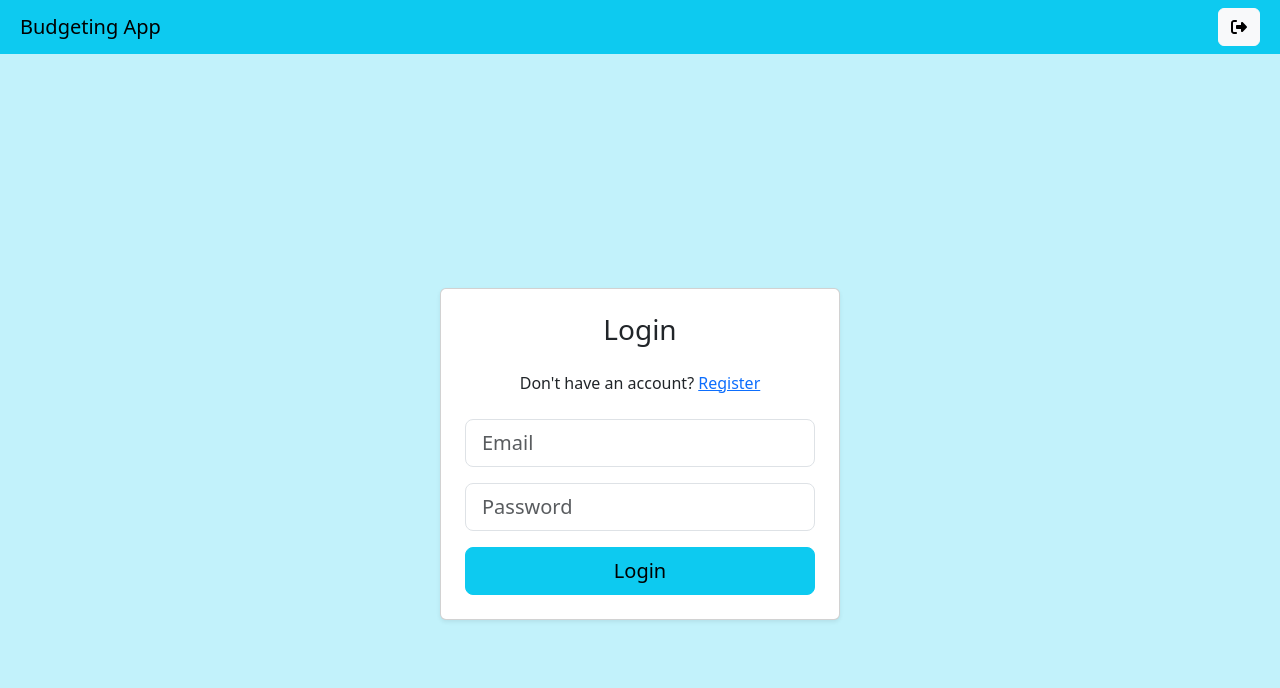
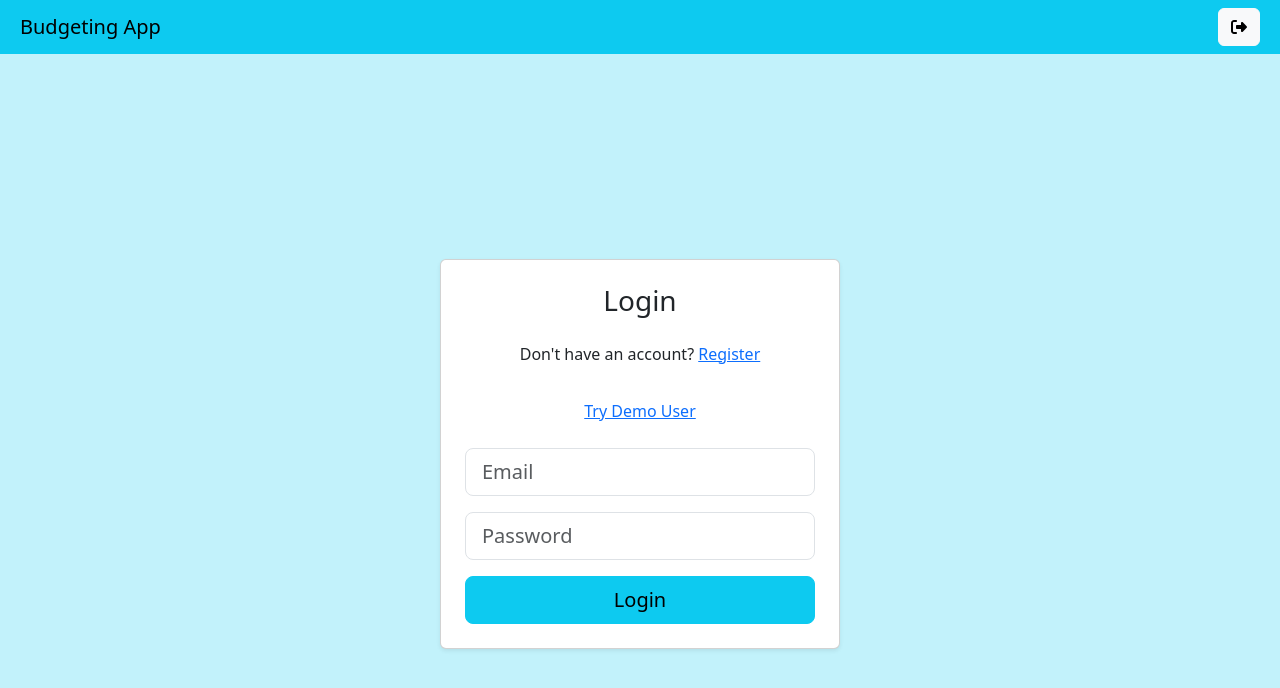
Before and after one commit to AnitaOwen/budgeting-app-frontend, a React (Vite) app: page /login in a window 1280 px wide. Shown: the top 688 px of the page. Built offline with nearby package versions, Linux system fonts and the light colour scheme.

Commit message:
ccreated demo user login functionality in login component

```diff
--- a/src/components/Login.jsx
+++ b/src/components/Login.jsx
@@ -10,7 +10,7 @@ const Login = () => {
   const [loading, setLoading] = useState(false);
   const navigate = useNavigate();
 
-  function handleChange(event) {
+  const handleChange = (event) => {
     setUser({ ...user, [event.target.id]: event.target.value });
   }
 
@@ -76,6 +76,39 @@ const Login = () => {
     }
   };
 
+  const handleDemoSignIn = async (event)  => {
+    event.preventDefault()
+    const URL = import.meta.env.VITE_BASE_URL;
+
+    const options = {
+        method: "POST",
+        headers: {
+        "Content-Type": "application/json",
+        }
+    };
+
+    setLoading(true);
+    setErrorMessage(null);
+    try {
+      const response = await fetch(`${URL}/api/auth/login/demo-user`, options);
+      const data = await response.json();
+
+      if (data.token) {
+        localStorage.setItem("token", data.token);
+        localStorage.setItem("userId", data.user.id)
+        navigate(`/dashboard/${data.user.id}`);
+      } else {
+        setErrorMessage("Demo login failed.");
+      }
+    } catch (error) {
+      console.error("Error during demo login:", error);
+      setErrorMessage("An error occurred during demo login.");
+    } finally {
+      setLoading(false);
+    }
+  }
+
+
   return (
     <div className="min-vh-100 d-flex align-items-center p-3 bg-info bg-opacity-25">
       <div className="card shadow-sm mx-auto" style={{ width: "100%", maxWidth: "400px" }}>
@@ -83,6 +116,11 @@ const Login = () => {
           <h2 className="text-center mb-4 fs-3">Login</h2>
           <div className="text-center mb-4">
             Don't have an account? <Link to="/register">Register</Link>
+          </div>
+          <div className="text-center mb-4">
+            <button className="btn btn-link p-0 mt-2" onClick={handleDemoSignIn}>
+              Try Demo User
+            </button>
           </div>
 
           {errorMessage && (
```
